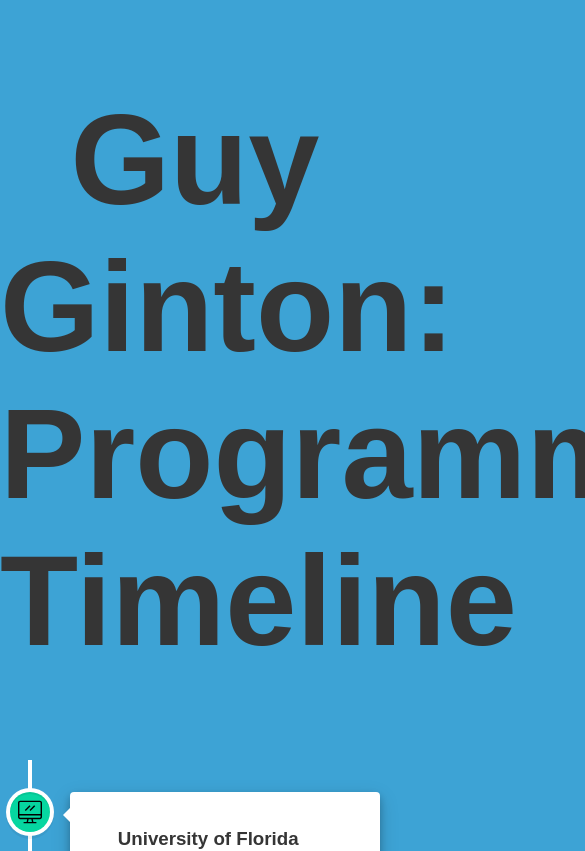
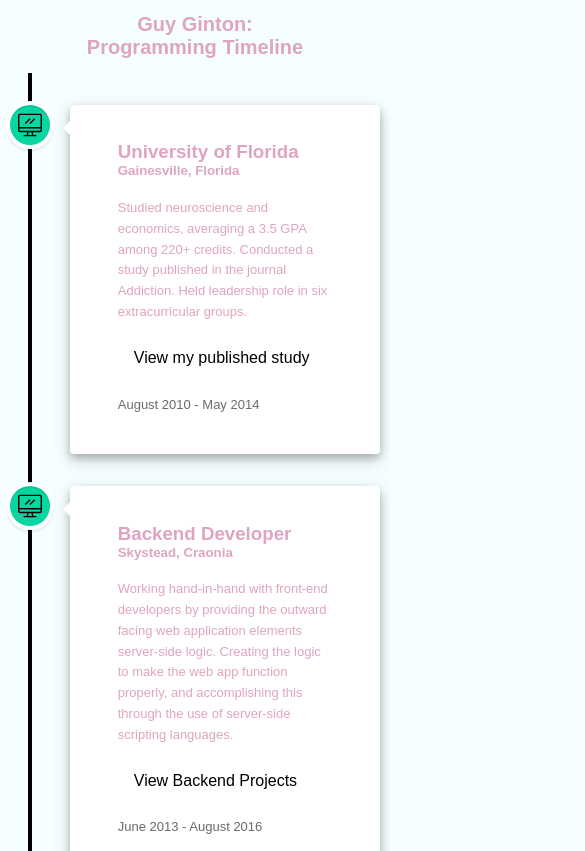
Before and after one commit to gaginton/guidance, a React (Create React App) app: page / in a window 390 px wide. Shown: the top 851 px of the page, 585 px wide, since content can reach past the window. Built offline with nearby package versions, Linux system fonts and the light colour scheme.

Commit message:
begin making it mine

```diff
--- a/src/App.css
+++ b/src/App.css
@@ -1,12 +1,12 @@
 body {
-  background: #3da3d5;
+  background: #F5FFFF;
   font-family: "Montserrat", sans-serif;
   font-size: 16px;
-  color: rgb(53, 53, 53);
+  color: #DFA4C1;
 }
 
 .title {
-  font-size: 8em;
+  font-size: 64px;
   text-align: center;
   font-family: "Bebas Neue", sans-serif;
 }
@@ -22,7 +22,7 @@
 }
 
 .date {
-  color: rgb(201, 251, 255);
+  color: #3ed08a;
 }
 
 #description {
@@ -33,7 +33,7 @@
   text-decoration: none;
   padding: 0.5em 1em;
   border-radius: 5px;
-  color: white;
+  color: black;
 }
 
 .workButton {
@@ -52,7 +52,10 @@
   background-color: #f3bc3c;
 }
 
-@media only screen and (max-width: 1700px) {
+@media only screen and (max-width: 600px) {
+  .title {
+    font-size: 20px;
+  }
   .vertical-timeline-element-date {
     display: block !important;
     float: none !important;
--- a/src/App.js
+++ b/src/App.js
@@ -19,7 +19,7 @@
       <h1 className="title">Guy Ginton:
         <br />Programming Timeline
       </h1>
-      <VerticalTimeline>
+      <VerticalTimeline animate="true" lineColor="black">
         {
           timelineElements.map(element => {
             let isWorkIcon = element.icon === "work";
@@ -35,6 +35,7 @@
                 dateClassName="date"
                 iconStyle={isWorkIcon ? workIconStyles : schoolIconStyles}
                 icon={isWorkIcon ? <WorkIcon /> : <SchoolIcon />}
+              // iconOnClick={window.open(element.link, '_blank')}
               >
                 <h3 className='vertical-timeline-element-title'>
                   {element.title}
@@ -47,9 +48,12 @@
                 </p>
                 {showButton && (
                   <a
-                    className={`button ${isWorkIcon ? "workbutton" : "schoolButton"
-                      }`}
-                    href="/">
+                    className={
+                      `button ${isWorkIcon ? "workbutton" : "schoolButton"}`
+                    }
+                    href={element.link}
+                    target="_blank"
+                  >
                     {element.buttonText}
                   </a>
                 )}
--- a/src/timelineElements.js
+++ b/src/timelineElements.js
@@ -7,10 +7,11 @@
         title: "University of Florida",
         location: "Gainesville, Florida",
         description:
-            "Converting data to a graphical interface, through the use of HTML, CSS, and JavaScript, so that users can view and interact with that data.",
-        buttonText: "View Frontend Projects",
-        date: "August 2010 - present",
+            "Studied neuroscience and economics, averaging a 3.5 GPA among 220+ credits. Conducted a study published in the journal Addiction. Held leadership role in six extracurricular groups.",
+        buttonText: "View my published study",
+        date: "August 2010 - May 2014",
         icon: "work",
+        link: "https://pubmed.ncbi.nlm.nih.gov/24667154/"
     },
     {
         id: 2,
```
